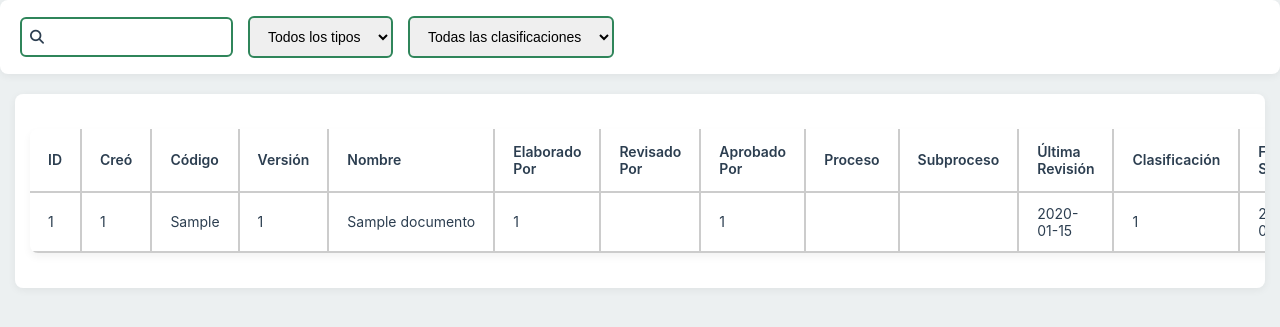
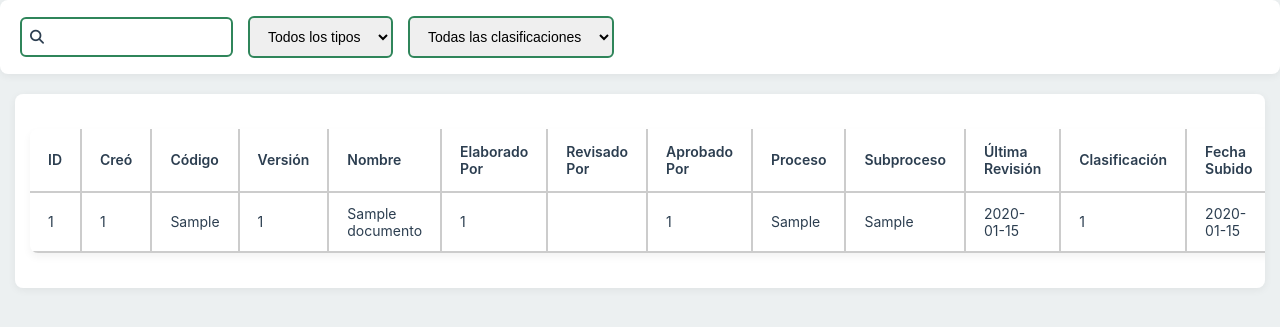
Before and after one commit to osorio2004/SENNOVALAB0.1, a PHP site: page /clasiDoc/view in a window 1280 px wide. Shown: the part 150-477 px from the top of the page. Run offline with PHP 8.4, Linux system fonts and the light colour scheme; data comes from the database, SQL or seed files in the repository; tables that the repository leaves empty hold one stand-in row (values such as "Sample post").

Commit message:
cambios bases de datos

```diff
--- a/app/controllers/clasifiController.php
+++ b/app/controllers/clasifiController.php
@@ -8,11 +8,7 @@ require_once __DIR__ . "/../models/ClasifiModel.php";
 class ClasiDocController extends BaseController {
     public function __construct() {
         parent::__construct();
-        $this->layout = "doc_layout";
-    }
-
-    public function index(){
-        $this->view();
+        $this->layout = "tipoDoc";
     }
 
 
--- a/app/models/clasifiModel.php
+++ b/app/models/clasifiModel.php
@@ -1,23 +1,30 @@
 <?php
+
 namespace App\Models;
+
 use PDO;
 use PDOException;
 
 require_once __DIR__ . "/BaseModel.php";
 
-class ClasiDocModel extends BaseModel {
-    public function __construct() {
+class ClasiDocModel extends BaseModel
+{
+    public function __construct()
+    {
         $this->table = "documento"; // Cambia esto a clasidocs
         parent::__construct();
     }
 
-    public function getAll(): array {
+    public function getAll(): array
+    {
         try {
             $sql = "SELECT d.*,
                     u1.nombre as creador,
                     u2.nombre as elaborador,
                     u3.nombre as aprobador,
-                    c.nombre as categoria
+                    c.nombre as categoria,
+                    d.proceso,  -- Asegúrate de incluir el proceso
+                    d.subproceso -- Asegúrate de incluir el subproceso
                     FROM documento d
                     LEFT JOIN usuarios u1 ON d.idUsuarioCreador = u1.id
                     LEFT JOIN usuarios u2 ON d.idUsuarioElaboro = u2.id
@@ -34,7 +41,8 @@ class ClasiDocModel extends BaseModel {
         }
     }
 
-    public function saveClasiDoc(string $nombre, ?string $descripcion = null): bool {
+    public function saveClasiDoc(string $nombre, ?string $descripcion = null): bool
+    {
         try {
             $sql = "INSERT INTO {$this->table} (nombre, descripcion) VALUES (:nombre, :descripcion)";
             $statement = $this->dbConnection->prepare($sql);
@@ -47,7 +55,8 @@ class ClasiDocModel extends BaseModel {
         }
     }
 
-    public function saveNewDoc($data): bool {
+    public function saveNewDoc($data): bool
+    {
         try {
             $sql = "INSERT INTO documento (
                 idDocumento,
@@ -60,7 +69,9 @@ class ClasiDocModel extends BaseModel {
                 codigo,
                 version,
                 idUsuarioAprobo,
-                idUsuarioElaboro
+                idUsuarioElaboro,
+                proceso, // Asegúrate de que este campo está en la consulta
+                subproceso // Asegúrate de que este campo está en la consulta
             ) VALUES (
                 :id,
                 :nombre,
@@ -72,7 +83,9 @@ class ClasiDocModel extends BaseModel {
                 :codigo,
                 :version,
                 :idUsuarioAprobo,
-                :idUsuarioElaboro
+                :idUsuarioElaboro,
+                :proceso, // Asegúrate de que este campo está en la consulta
+                :subproceso // Asegúrate de que este campo está en la consulta
             )";
 
             $statement = $this->dbConnection->prepare($sql);
@@ -84,7 +97,9 @@ class ClasiDocModel extends BaseModel {
                 ':codigo' => $data['codigo'],
                 ':version' => $data['version'],
                 ':idUsuarioAprobo' => $data['aprobado_por'],
-                ':idUsuarioElaboro' => $data['elaborado_por']
+                ':idUsuarioElaboro' => $data['elaborado_por'],
+                ':proceso' => $data['proceso'], // Asegúrate de que este campo está en la consulta
+                ':subproceso' => $data['subproceso'] // Asegúrate de que este campo está en la consulta
             ]);
         } catch (PDOException $ex) {
             error_log("Error al guardar documento: " . $ex->getMessage());
@@ -92,7 +107,8 @@ class ClasiDocModel extends BaseModel {
         }
     }
 
-    public function getClasiDoc($id) {
+    public function getClasiDoc($id)
+    {
         try {
             $sql = "SELECT * FROM {$this->table} WHERE idDocumento = :id";
             $statement = $this->dbConnection->prepare($sql);
@@ -105,7 +121,8 @@ class ClasiDocModel extends BaseModel {
         }
     }
 
-    public function editClasiDoc(int $id, string $nombre, ?string $descripcion = null): bool {
+    public function editClasiDoc(int $id, string $nombre, ?string $descripcion = null): bool
+    {
         try {
             $sql = "UPDATE {$this->table} SET nombre = :nombre, descripcion = :descripcion WHERE id_clasificacion = :id";
             $statement = $this->dbConnection->prepare($sql);
@@ -119,7 +136,8 @@ class ClasiDocModel extends BaseModel {
         }
     }
 
-    public function deleteClasiDoc(int $id): bool {
+    public function deleteClasiDoc(int $id): bool
+    {
         try {
             $sql = "DELETE FROM {$this->table} WHERE id_clasificacion = :id";
             $statement = $this->dbConnection->prepare($sql);
@@ -131,7 +149,8 @@ class ClasiDocModel extends BaseModel {
         }
     }
 
-    public function updateDoc(int $id, array $data): bool {
+    public function updateDoc(int $id, array $data): bool
+    {
         try {
             $sql = "UPDATE {$this->table} SET
                     codigo = :codigo,
--- a/app/views/clasiDoc/editCla.php
+++ b/app/views/clasiDoc/editCla.php
@@ -1,5 +1,8 @@
 <div class="form-container">
-    <form action="/SENNOVALAB0.1/clasiDoc/update" method="POST" class="form">
+    <div class="back">
+        <a href="/clasiDoc/view"><img src="/img/back.svg"></a>
+    </div>
+    <form action="/clasiDoc/update" method="POST" class="form">
         <input type="hidden" name="txtId" value="<?php echo $clasiDoc->idDocumento; ?>">
 
         <div class="form-group">
--- a/app/views/clasiDoc/view.php
+++ b/app/views/clasiDoc/view.php
@@ -40,18 +40,16 @@
                             <th>Código</th>
                             <th>Versión</th>
                             <th>Nombre</th>
-                            <th class="truncate">Elaborado Por</th>
-                            <th class="truncate">Revisado Por</th>
-                            <th class="truncate">Aprobado Por</th>
-                            <th>Proceso</th>
-                            <th>Subproceso</th>
+                            <th>Elaborado Por</th>
+                            <th>Revisado Por</th>
+                            <th>Aprobado Por</th>
+                            <th>Proceso</th> <!-- Nueva columna -->
+                            <th>Subproceso</th> <!-- Nueva columna -->
                             <th>Última Revisión</th>
                             <th>Clasificación</th>
                             <th>Fecha Subido</th>
                             <th>Aprobación</th>
                             <th>Acciones</th>
-                            <th>Retención</th>
-                            <th>Documento Fuente</th>
                         </tr>
                     </thead>
                     <tbody>
@@ -61,25 +59,21 @@
                                 <td><?php echo htmlspecialchars($clasiDoc->idUsuarioCreador ?? ''); ?></td>
                                 <td><?php echo htmlspecialchars($clasiDoc->codigo ?? ''); ?></td>
                                 <td><?php echo htmlspecialchars($clasiDoc->version ?? ''); ?></td>
-                                <td class="truncate"><?php echo htmlspecialchars($clasiDoc->titulo ?? ''); ?></td>
+                                <td><?php echo htmlspecialchars($clasiDoc->titulo ?? ''); ?></td>
                                 <td><?php echo htmlspecialchars($clasiDoc->idUsuarioElaboro ?? ''); ?></td>
                                 <td><?php echo htmlspecialchars($clasiDoc->revisado_por ?? ''); ?></td>
                                 <td><?php echo htmlspecialchars($clasiDoc->idUsuarioAprobo ?? ''); ?></td>
-                                <td><?php echo htmlspecialchars($clasiDoc->proceso ?? ''); ?></td>
-                                <td><?php echo htmlspecialchars($clasiDoc->subproceso ?? ''); ?></td>
+                                <td><?php echo htmlspecialchars($clasiDoc->proceso ?? ''); ?></td> <!-- Nueva celda -->
+                                <td><?php echo htmlspecialchars($clasiDoc->subproceso ?? ''); ?></td> <!-- Nueva celda -->
                                 <td><?php echo htmlspecialchars($clasiDoc->fechaEdicion ?? ''); ?></td>
                                 <td><?php echo htmlspecialchars($clasiDoc->idCategoria ?? ''); ?></td>
                                 <td><?php echo htmlspecialchars($clasiDoc->fechaCreacion ?? ''); ?></td>
                                 <td><?php echo htmlspecialchars($clasiDoc->estado ?? ''); ?></td>
                                 <td>
-                                    <a href="<?php echo '/clasiDoc/edit/' . $clasiDoc->idDocumento; ?>"
-                                        class="btn-edit"
-                                        title="Editar documento">
+                                    <a href="<?php echo '/clasiDoc/edit/' . $clasiDoc->idDocumento; ?>" class="btn-edit" title="Editar documento">
                                         <i class="fas fa-edit"></i> Editar
                                     </a>
                                 </td>
-                                <td><?php echo htmlspecialchars($clasiDoc->retencion ?? ''); ?></td>
-                                <td><?php echo htmlspecialchars($clasiDoc->documento_fuente ?? ''); ?></td>
                             </tr>
                         <?php endforeach; ?>
                     </tbody>
--- a/bd/gestordocumental.sql
+++ b/bd/gestordocumental.sql
@@ -61,6 +61,8 @@ CREATE TABLE `documento` (
   `fechaCreacion` date NOT NULL,
   `fechaEdicion` date NOT NULL,
   `estado` varchar(45) NOT NULL,
+  `proceso` varchar (45) NOT NULL,
+  `subproceso` varchar (45) NOT NULL,
   `idUsuarioCreador` int(11) NOT NULL,
   `idCategoria` int(11) NOT NULL,
   `codigo` varchar(255) NOT NULL,
```
Lines whose indentation alone changed are shown as unchanged.
